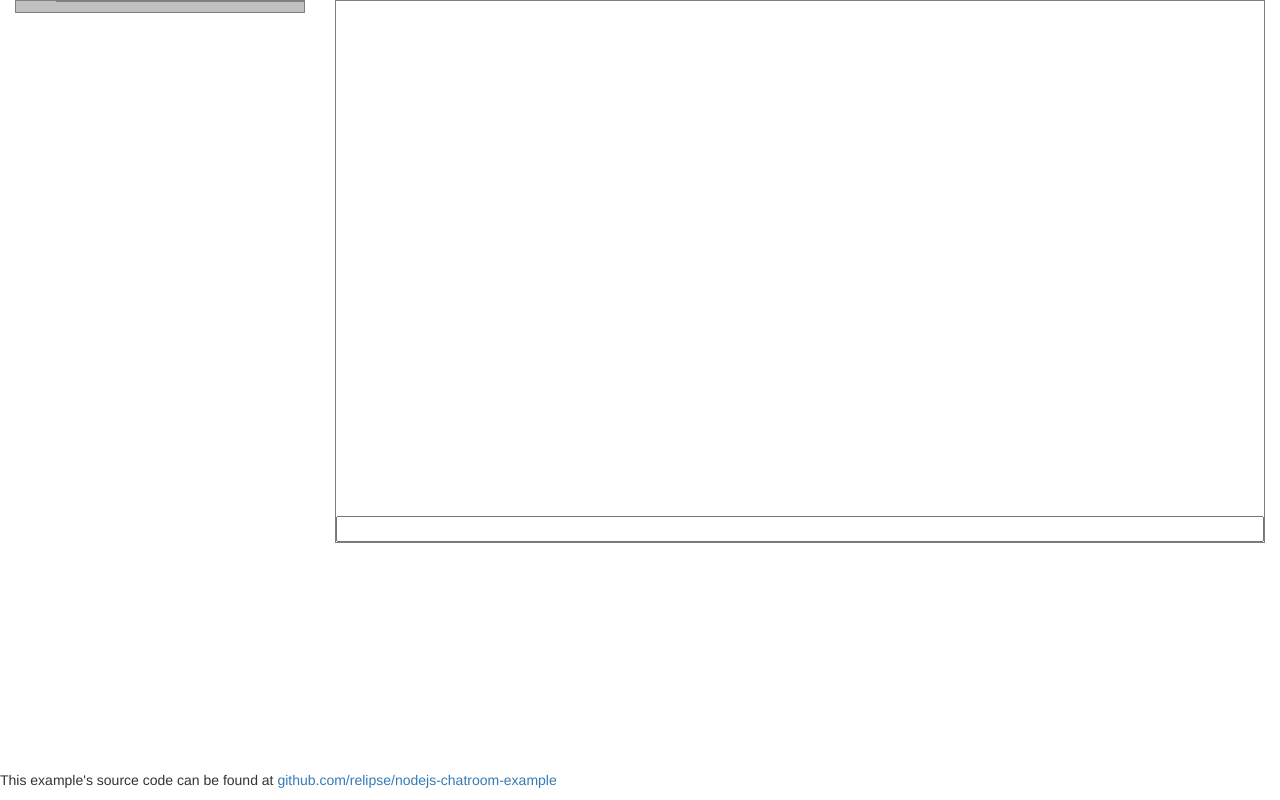
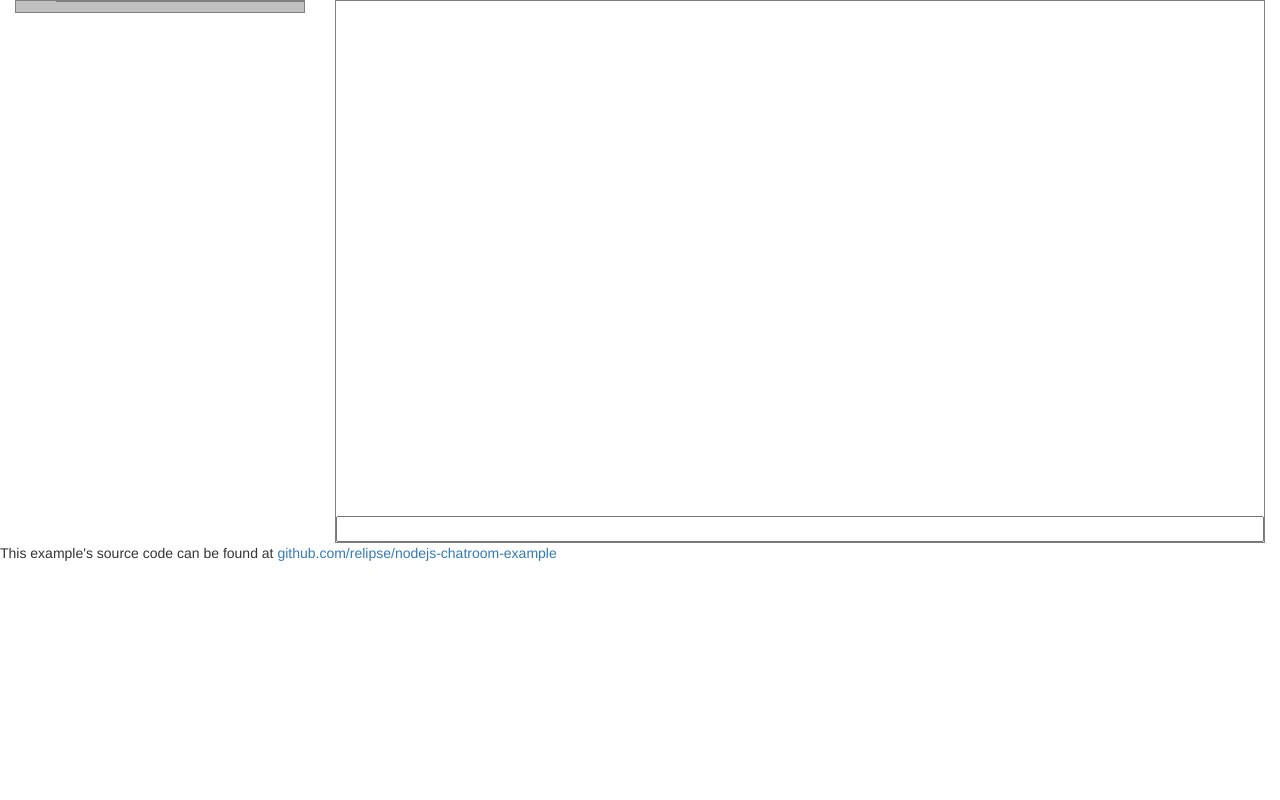
Before and after one commit to relipse/nodejs-chatroom-example, a website: page public/index.html in a window 1280 px wide. Drawn offline with nearby package versions, Linux system fonts and the light colour scheme; no server answers.

Commit message:
testing footer now bootstrap

```diff
--- a/public/css/chatroom.css
+++ b/public/css/chatroom.css
@@ -45,9 +45,3 @@ body {
 .messages li.bold {
 	font-weight: bold;
 }
-
-
-footer {
-  bottom: 10px;
-  position: absolute;
-}
--- a/public/index.html
+++ b/public/index.html
@@ -34,10 +34,13 @@
 		</div>
 	</div>
 </div>
-
-<footer>
-This example's source code can be found at <a target="_blank" href="https://github.com/relipse/nodejs-chatroom-example">github.com/relipse/nodejs-chatroom-example</a>
-</footer>
+<div class="row">
+	<div class="col-md-12">
+		<footer>
+		This example's source code can be found at <a target="_blank" href="https://github.com/relipse/nodejs-chatroom-example">github.com/relipse/nodejs-chatroom-example</a>
+		</footer>
+	</div>
+</div>
 
 <script src="js/jquery-2.1.4.min.js"></script>
 <!-- Latest compiled and minified JavaScript -->
```
